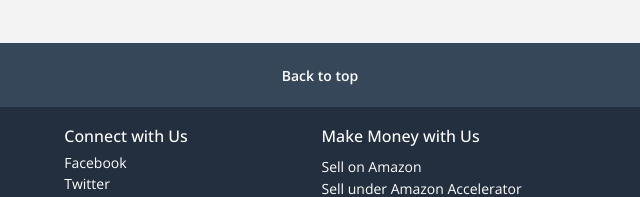
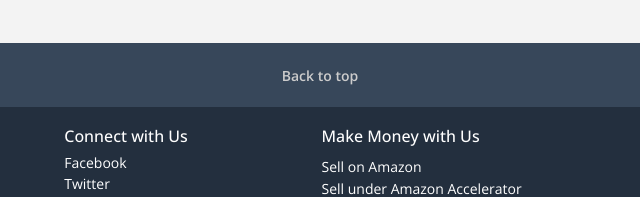
Before and after one commit to Aditya234892/Weekly-Test-Geekster, a plain HTML site: page Weekly Test 5 (CSS)/index.html in a window 1280 px wide. In both pictures the pointer is over the link "Back to top". Shown: the part 1047-1244 px from the top of the page, 320-960 px from the left. Drawn offline with nearby package versions, Linux system fonts and the light colour scheme.

Commit message:
Added Modifications

```diff
--- a/Weekly Test 5 (CSS)/styles.css
+++ b/Weekly Test 5 (CSS)/styles.css
@@ -268,14 +268,14 @@
     align-items: center;
 }
 
-.upper-foot:hover{
-    cursor: pointer;
-    color: #cccccc;
-}
-
 .upper-foot a{
     color: white;
     text-decoration: none;
+}
+
+.upper-foot:hover a{
+    cursor: pointer;
+    color: #cccccc;
 }
 
 .lower-foot{
```
